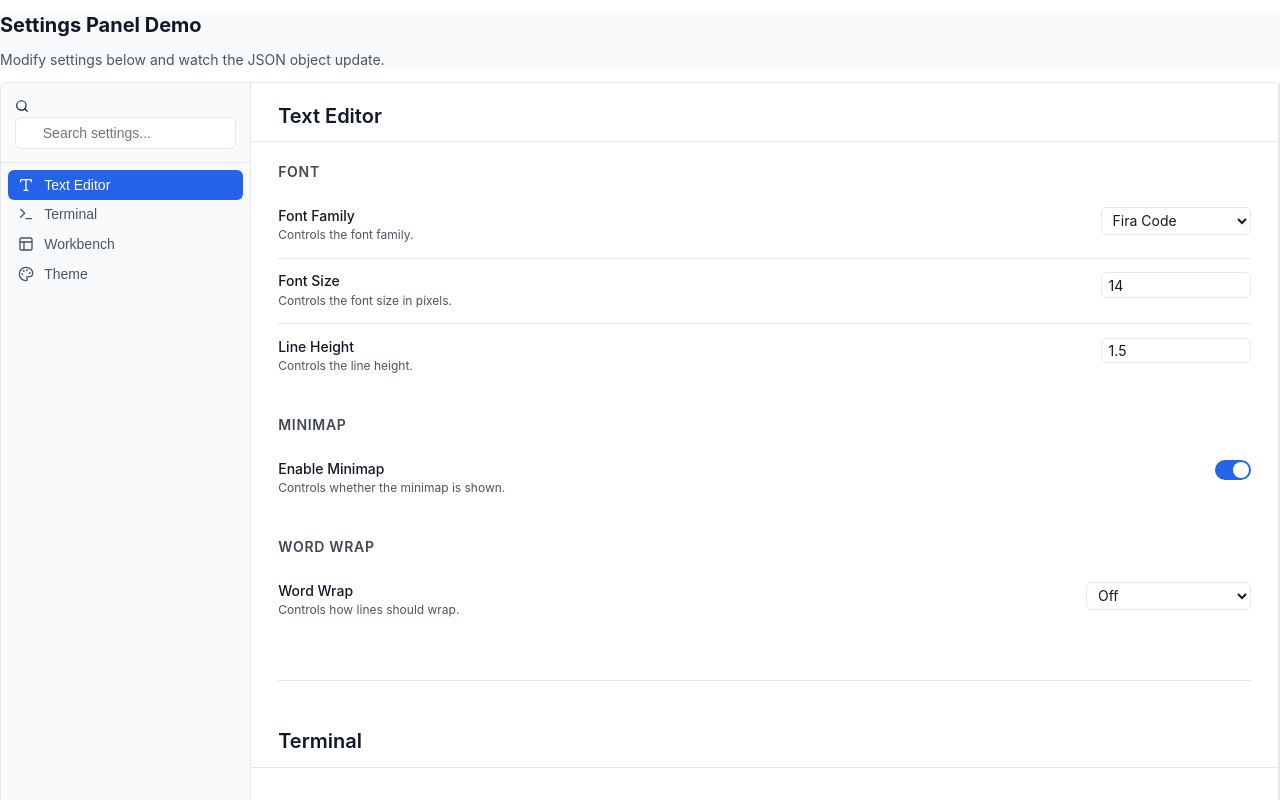
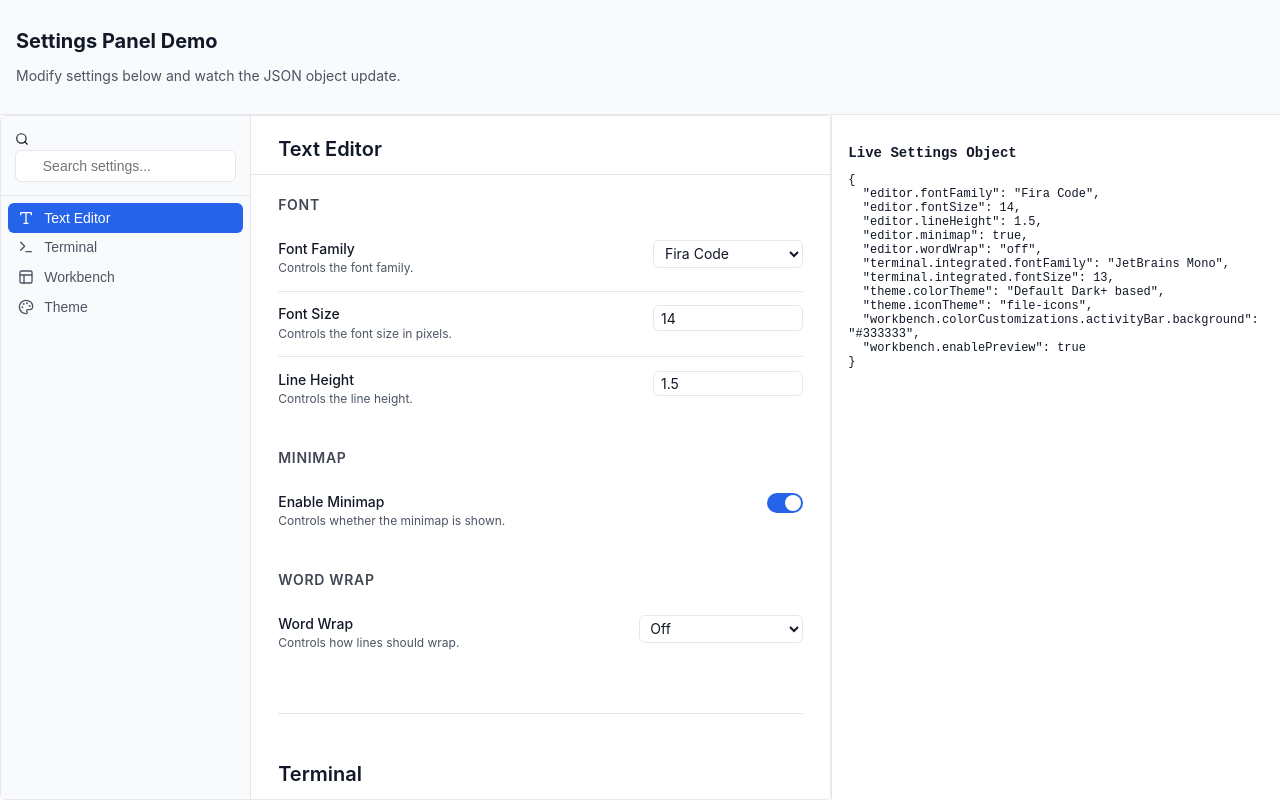
Before and after one commit to project-vyasa/vyasa-ui, a SvelteKit app in the folder svelte/: page /settings-demo in a window 1280 px wide. Shown: the top 800 px of the page. Built offline with nearby package versions, Linux system fonts and the light colour scheme.

Commit message:
fix: restore layout styles and fix scrolling in settings-demo
- Restore CSS classes (flex, h-full, etc.) removed in previous cleanup to fix Settings Panel layout.
- Add onDestroy hook to clean up global body overflow styles, fixing scrolling issues on other pages.

```diff
--- a/svelte/src/routes/settings-demo/+page.svelte
+++ b/svelte/src/routes/settings-demo/+page.svelte
@@ -166,6 +166,16 @@
 			]
 		}
 	];
+
+	import { onDestroy } from 'svelte';
+
+	onDestroy(() => {
+		if (typeof document !== 'undefined') {
+			document.body.style.overflow = '';
+			document.body.style.height = '';
+			document.body.style.margin = '';
+		}
+	});
 </script>
 
 <div class="h-screen flex flex-col">
@@ -194,8 +204,40 @@
 		height: 100vh;
 		overflow: hidden;
 	}
+	/* Use :global for classes passed to components to avoid unused selector warnings */
+	:global(.border-0) {
+		border: 0;
+	}
+	:global(.rounded-none) {
+		border-radius: 0;
+	}
+
 	.h-screen {
 		height: 100vh;
+	}
+	.flex {
+		display: flex;
+	}
+	.flex-col {
+		flex-direction: column;
+	}
+	.flex-1 {
+		flex: 1;
+	}
+	.h-full {
+		height: 100%;
+	}
+	.overflow-hidden {
+		overflow: hidden;
+	}
+	.overflow-auto {
+		overflow: auto;
+	}
+	.p-4 {
+		padding: 1rem;
+	}
+	.border-b {
+		border-bottom: 1px solid var(--border-base);
 	}
 	.border-r {
 		border-right: 1px solid var(--border-base);
```
